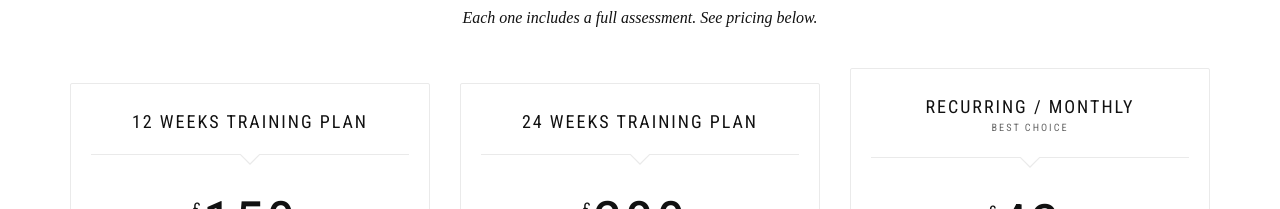
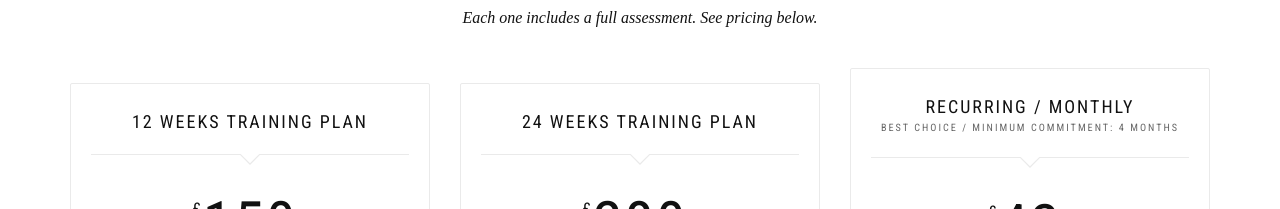
Before and after one commit to elias-abril-f/CrisFontanoClimbing, a plain HTML site: page index.html in a window 1280 px wide. Shown: the part 2623-2832 px from the top of the page. Drawn offline with nearby package versions, Linux system fonts and the light colour scheme; a web font is replaced by a local one.

Commit message:
Added minimum commitment

```diff
--- a/index.html
+++ b/index.html
@@ -681,7 +681,8 @@
             <div class="col-md-4 col-xs-12 trainingCard" id="monthlyplan">
               <div class="price-table font-alt best">
                 <h4>Recurring / Monthly</h4>
-                <p class="small">Best Choice</p>
+                <p class="small">Best Choice / Minimum commitment: 4 months</p>
+
                 <div class="borderline"></div>
                 <p class="price"><span>£</span>42</p>
                 <ul class="price-details">
```
